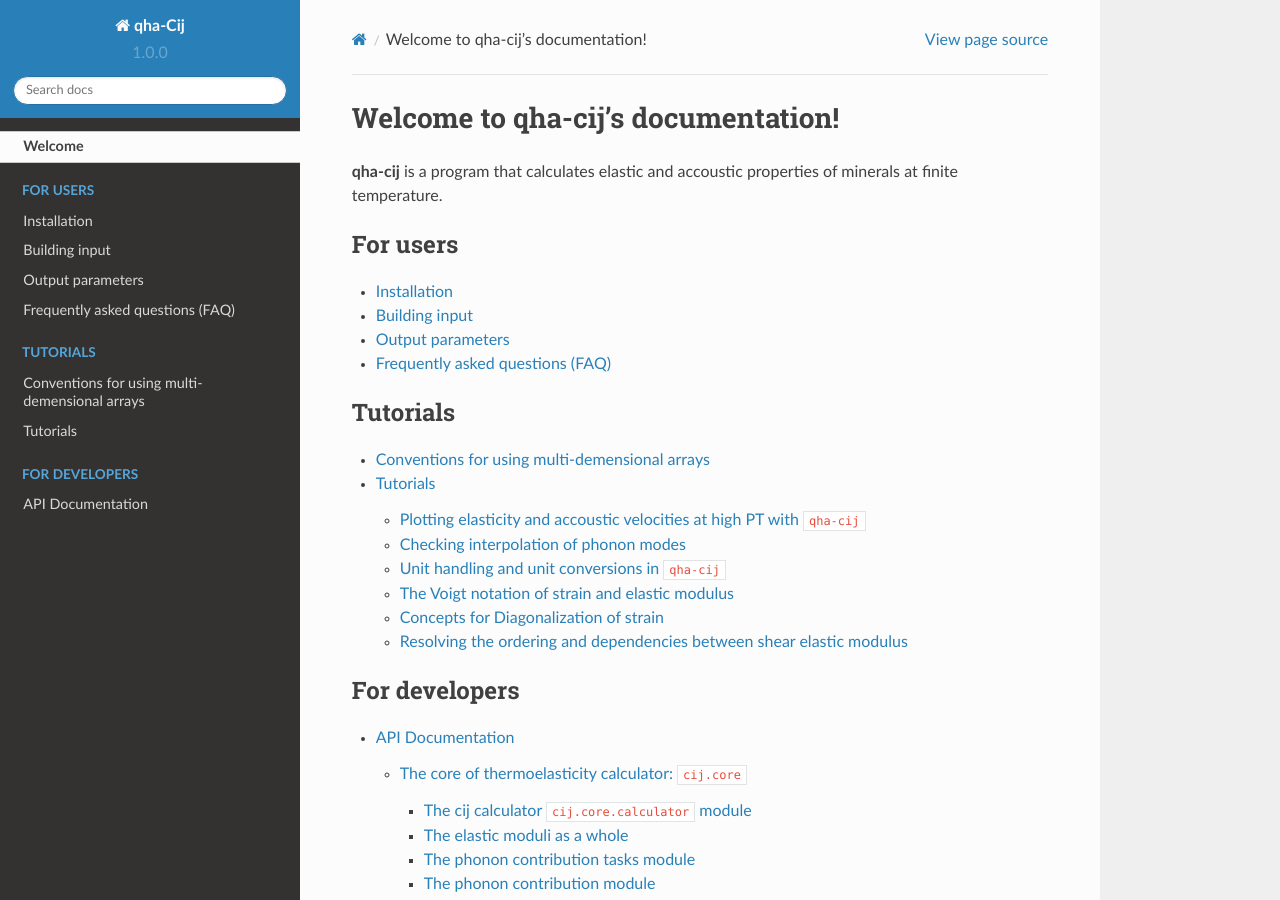
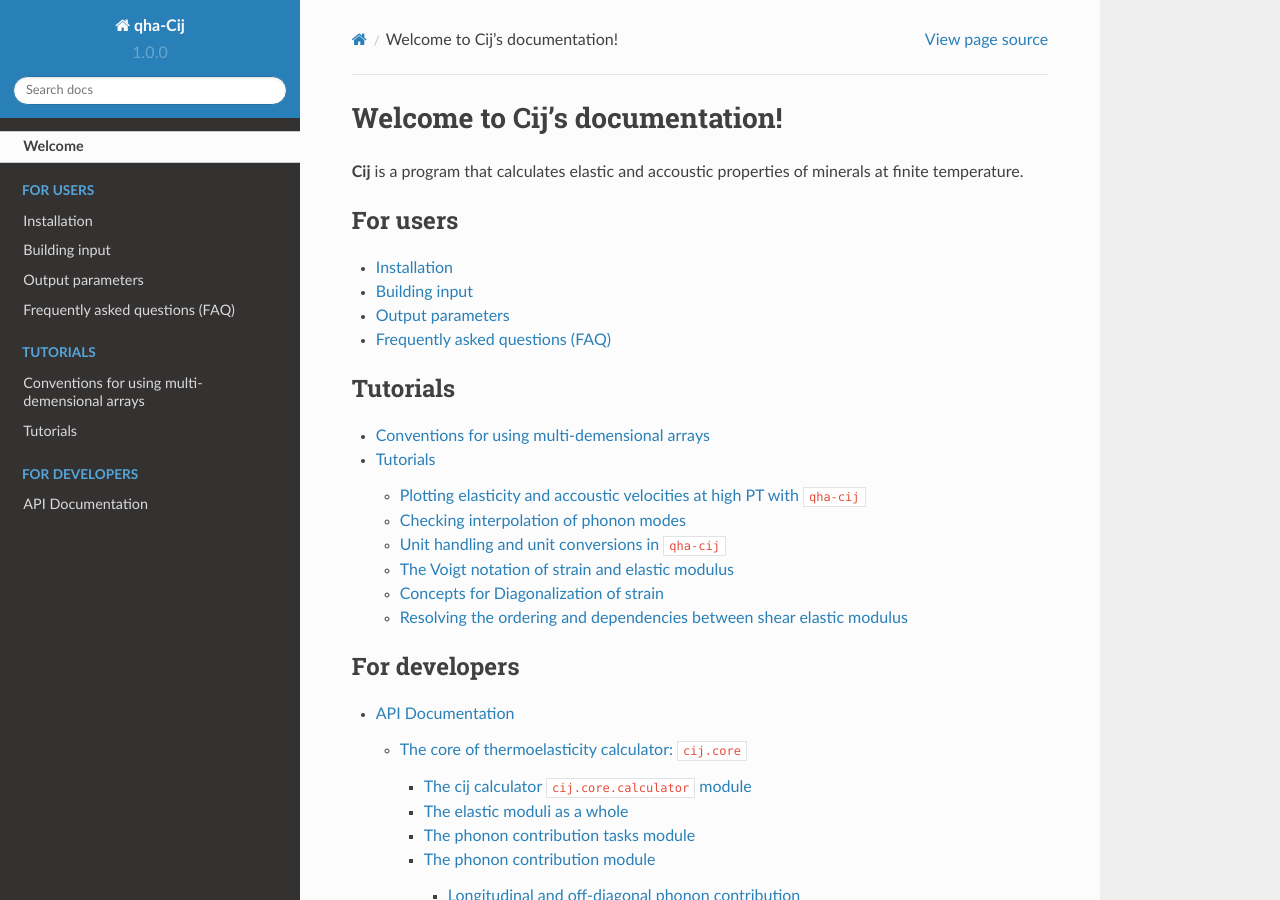
Before and after one commit to MineralsCloud/cij, a Sphinx documentation site: the page built from docs/index.rst, in a window 1280 px wide and 900 px high. Built offline with Sphinx 7.4.7 and the Read the Docs theme 2.0.0, drawn with Linux system fonts in a browser that asks for light colours; the version number is read from the project's files by our own code.

Commit message:
Renaming qha-cij -> cij in docs

```diff
--- a/docs/index.rst
+++ b/docs/index.rst
@@ -1,12 +1,12 @@
-.. qha-cij documentation master file, created by
+.. Cij documentation master file, created by
    sphinx-quickstart on Thu Jan 23 16:55:21 2020.
    You can adapt this file completely to your liking, but it should at least
    contain the root `toctree` directive.
 
-Welcome to qha-cij's documentation!
-===================================
+Welcome to Cij's documentation!
+======================================
 
-**qha-cij** is a program that calculates elastic and accoustic properties of minerals at finite temperature.
+**Cij** is a program that calculates elastic and accoustic properties of minerals at finite temperature.
 
 .. toctree::
    :hidden:
```
